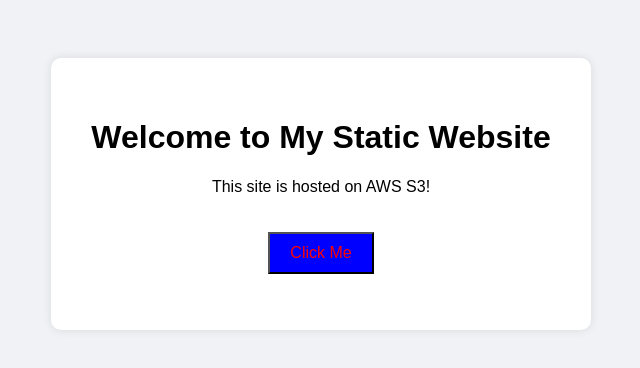
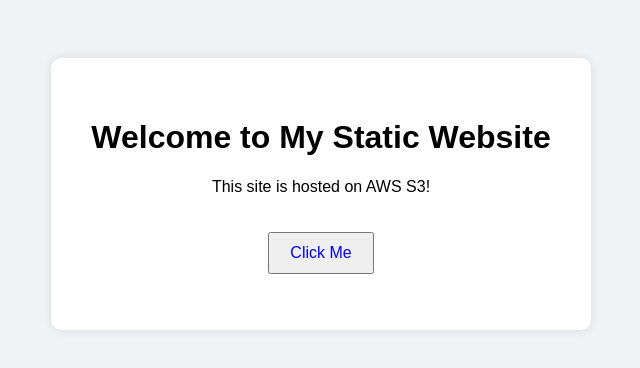
Before and after one commit to sandip-prana/staticwebsite, a plain HTML site: page index.html in a window 1280 px wide. Shown: the whole page, without its empty margins (319-959 px from the left). Drawn offline with Linux system fonts and the light colour scheme.

Commit message:
button color

```diff
--- a/styles.css
+++ b/styles.css
@@ -18,6 +18,5 @@ button {
   font-size: 16px;
   margin-top: 20px;
   cursor: pointer;
-  color: red;
-  background: blue;
+  color: blue;
 }
```
